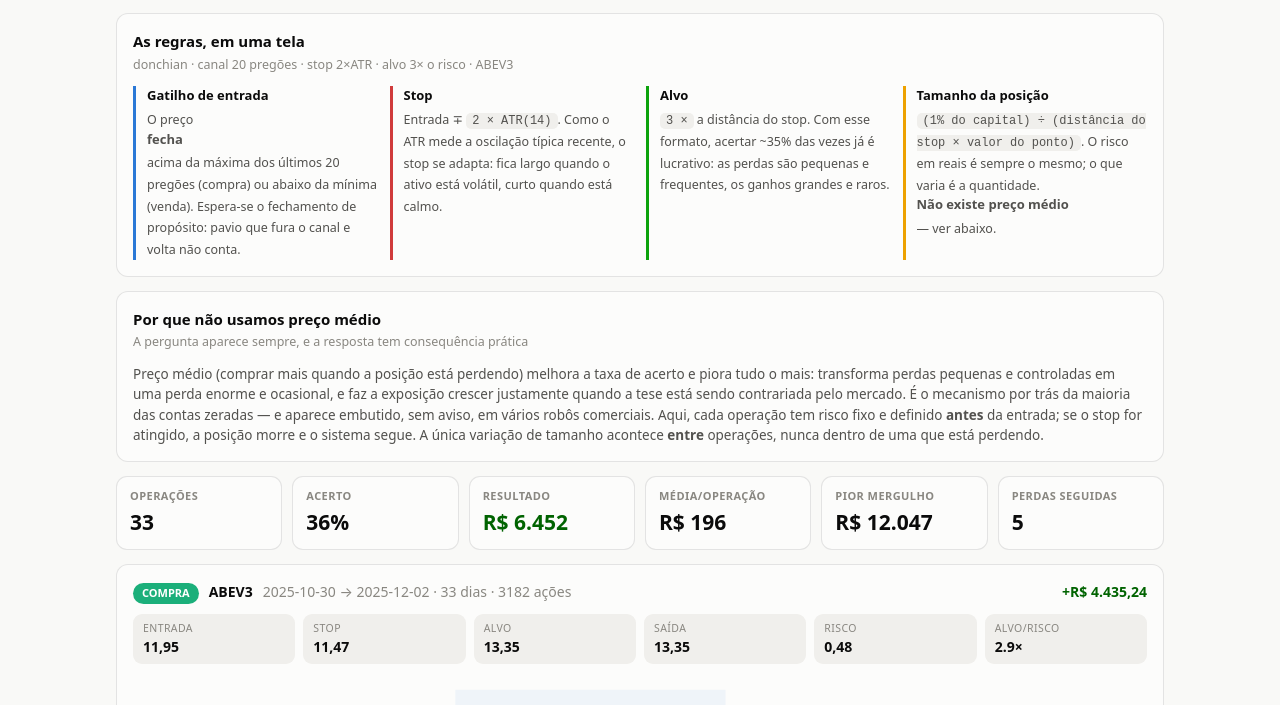
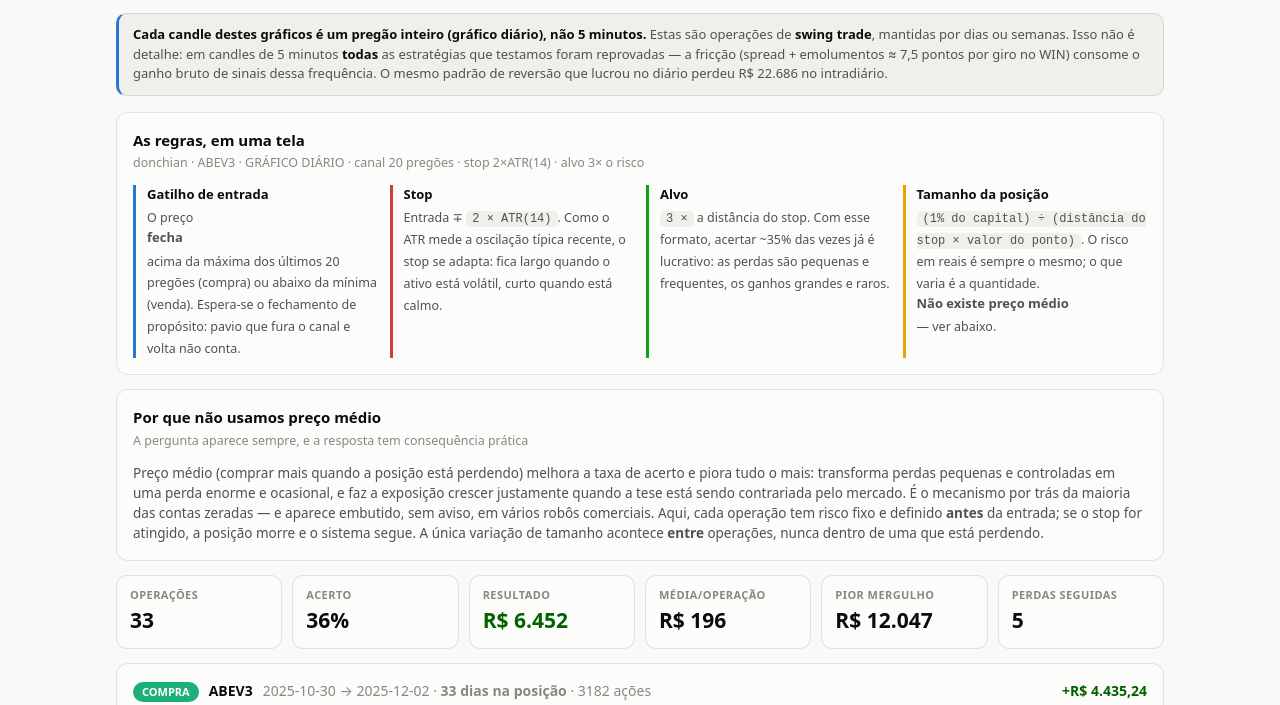
Before and after one commit to elieberduarte/TradeSystem, a plain HTML site: page web/anatomia.html in a window 1280 px wide. Shown: the part 95-800 px from the top of the page. Drawn offline with Linux system fonts and the light colour scheme.

Commit message:
Deixa explicito que a anatomia mostra grafico DIARIO
A pagina nao dizia o timeframe e dava para confundir com 5min.
Banner no topo, timeframe no subtitulo das regras, dias na posicao
em destaque e nota por grafico (1 candle = 1 pregao, ATR na entrada).

Co-Authored-By: Claude Fable 5 <noreply@anthropic.com>

```diff
--- a/web/anatomia.html
+++ b/web/anatomia.html
@@ -82,6 +82,13 @@
   .legend span { display: inline-flex; align-items: center; gap: 6px; }
   .sw { width: 14px; height: 3px; border-radius: 2px; }
   .loading { color: var(--muted); padding: 20px 0; }
+
+  .tf-banner {
+    background: var(--chip); border: 1px solid var(--border); border-left: 3px solid var(--entry);
+    border-radius: 10px; padding: 11px 14px; margin-bottom: 16px; font-size: 13px; color: var(--ink-2);
+  }
+  .tf-banner b { color: var(--ink); }
+  .bar-note { font-size: 11.5px; color: var(--muted); margin-top: 6px; }
 </style>
 </head>
 <body>
@@ -92,6 +99,14 @@
   a posição foi encerrada — operação por operação, com dados reais do backtest.
   <a href="index.html">← voltar ao painel</a>
 </p>
+
+<div class="tf-banner" id="tf-banner">
+  <b>Cada candle destes gráficos é um pregão inteiro (gráfico diário), não 5 minutos.</b>
+  Estas são operações de <b>swing trade</b>, mantidas por dias ou semanas. Isso não é detalhe:
+  em candles de 5 minutos <b>todas</b> as estratégias que testamos foram reprovadas — a fricção
+  (spread + emolumentos ≈ 7,5 pontos por giro no WIN) consome o ganho bruto de sinais dessa
+  frequência. O mesmo padrão de reversão que lucrou no diário perdeu R$ 22.686 no intradiário.
+</div>
 
 <div class="card">
   <h2>As regras, em uma tela</h2>
@@ -249,7 +264,8 @@ async function load() {
 
   const p = data.params;
   $("rules-sub").textContent =
-    `${data.strategy} · canal ${p.channel} pregões · stop ${p.stop_atr}×ATR · alvo ${p.rr}× o risco · ${data.symbol}`;
+    `${data.strategy} · ${data.symbol} · GRÁFICO DIÁRIO · canal ${p.channel} pregões · ` +
+    `stop ${p.stop_atr}×ATR(14) · alvo ${p.rr}× o risco`;
 
   const s = data.summary;
   $("summary").innerHTML = `
@@ -267,7 +283,7 @@ async function load() {
       <div class="trade-head">
         <span class="tag ${t.side}">${t.side === "buy" ? "COMPRA" : "VENDA"}</span>
         <b>${t.symbol}</b>
-        <span style="color:var(--muted)">${t.entry_time} → ${t.exit_time} · ${t.bars_held} dias · ${t.quantity} ${data.point_value === 1 ? "ações" : "contratos"}</span>
+        <span style="color:var(--muted)">${t.entry_time} → ${t.exit_time} · <b>${t.bars_held} dias na posição</b> · ${t.quantity} ${data.point_value === 1 ? "ações" : "contratos"}</span>
         <span class="pnl ${t.pnl >= 0 ? "win" : "loss"}">${t.pnl >= 0 ? "+" : "−"}R$ ${money(Math.abs(t.pnl), 2)}</span>
       </div>
       <div class="levels">
@@ -286,6 +302,8 @@ async function load() {
         <span><span class="sw" style="background:var(--target)"></span>alvo</span>
         <span>○ saída: <b>${reasonText(t.exit_reason)}</b></span>
       </div>
+      <div class="bar-note">Cada candle = 1 pregão · ${t.candles.length} pregões no gráfico ·
+        ATR na entrada: ${money(t.atr_at_entry)} (o stop é o dobro disso)</div>
     </div>`;
   }).join("");
 }
```
